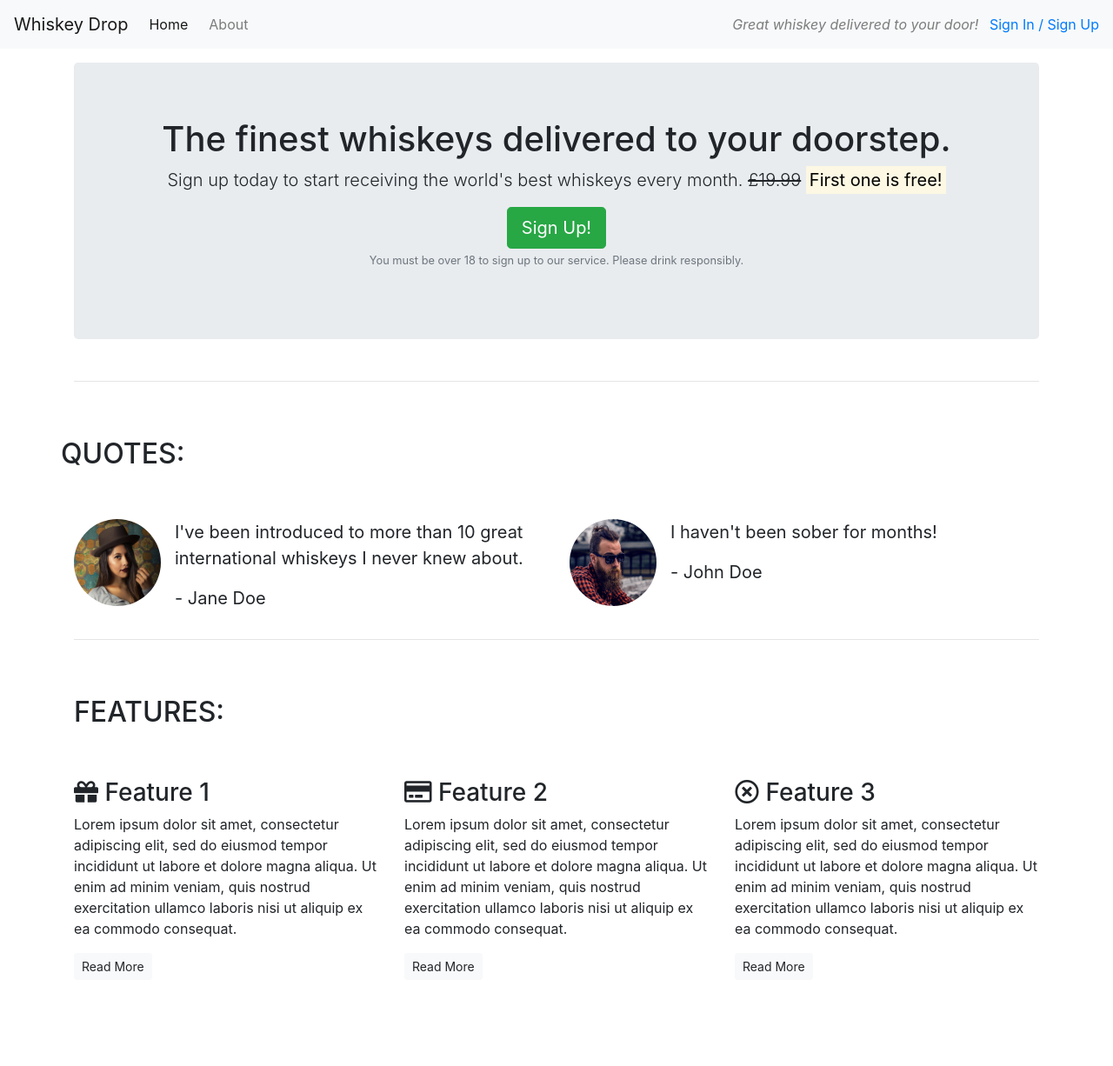
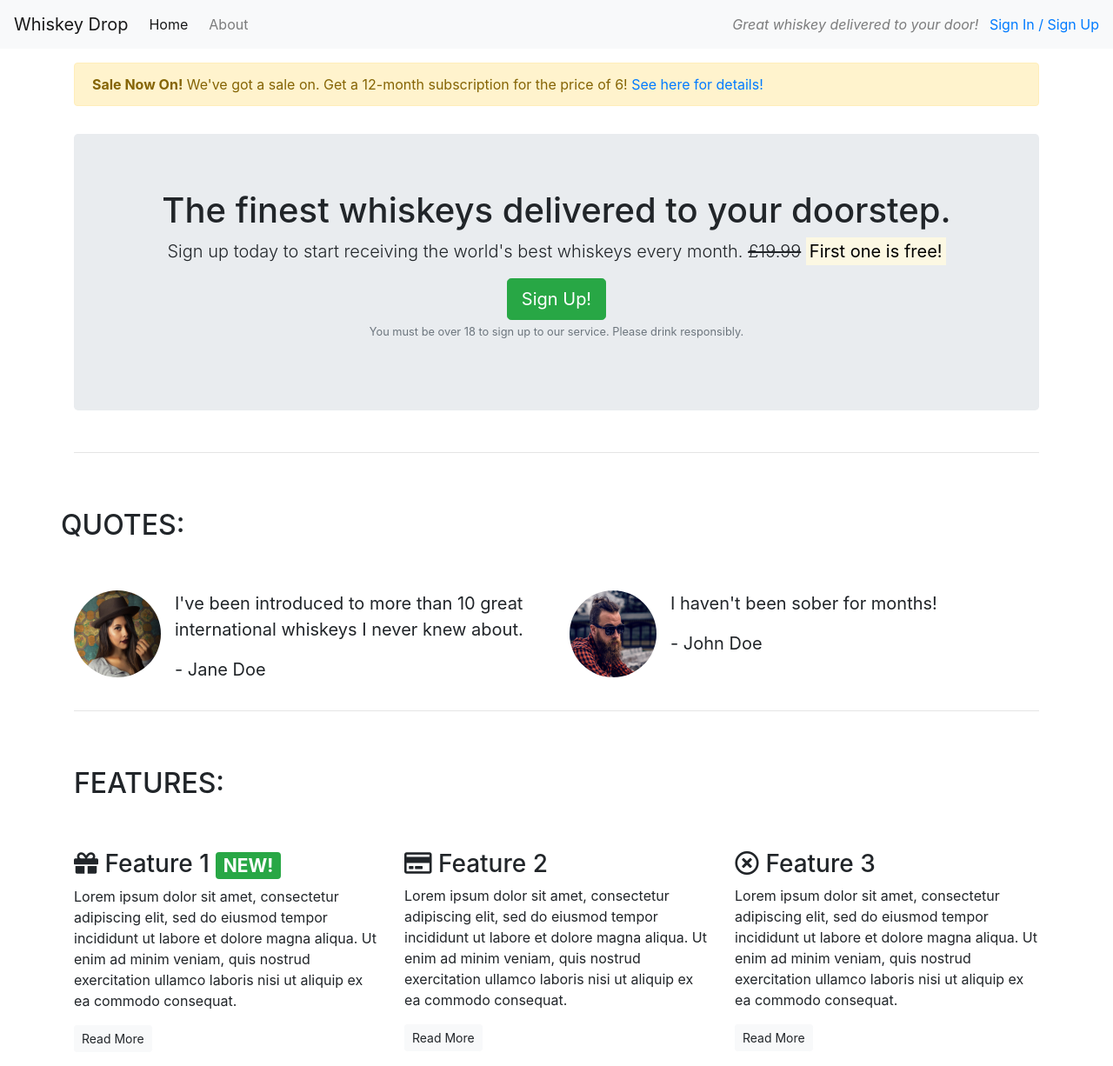
Before and after one commit to andywales83/Whiskey-Drop-Project, a plain HTML site: page index.html in a window 1280 px wide. Shown: the whole page at 87% size. Before the commit the page ends 1143 px from the top, so only its background shows below. Drawn offline with nearby package versions, Linux system fonts and the light colour scheme.

Commit message:
added alert banner for sale

```diff
--- a/index.html
+++ b/index.html
@@ -6,7 +6,9 @@
     <meta name="viewport" content="width=device-width, initial-scale=1.0">
     <title>Whiskey Drop | Taste a new whiskey every month</title>
     <link rel="stylesheet" href="https://maxcdn.bootstrapcdn.com/bootstrap/4.1.3/css/bootstrap.min.css">
-    <link rel="stylesheet" href="https://cdnjs.cloudflare.com/ajax/libs/font-awesome/5.6.1/css/all.css" integrity="sha512-YUCCaLO/tj3493UaNIBJtbAScJPiVKcSnJJ/F88ApJSnTbNMiFqML7whUC0Gy+Q2ho9DHnw/l34fN0DwsxmAyA==" crossorigin="anonymous" />
+    <link rel="stylesheet" href="https://cdnjs.cloudflare.com/ajax/libs/font-awesome/5.6.1/css/all.css"
+        integrity="sha512-YUCCaLO/tj3493UaNIBJtbAScJPiVKcSnJJ/F88ApJSnTbNMiFqML7whUC0Gy+Q2ho9DHnw/l34fN0DwsxmAyA=="
+        crossorigin="anonymous" />
 </head>
 
 <body>
@@ -22,7 +24,14 @@
             <a href="/login">Sign In / Sign Up</a>
         </div>
     </nav>
-    <article class="container">
+    <article class="container mt-3">
+        <div class="row">
+            <div class="col-12">
+                <div class="alert alert-warning">
+                    <strong>Sale Now On!</strong> We've got a sale on. Get a 12-month subscription for the price of 6! <a href="#">See here for details!</a>
+                </div>
+            </div>
+        </div>
         <!-- Callout -->
         <div class="row">
             <div class="col-12">
@@ -93,7 +102,8 @@
             <div class="row">
                 <div class="col-12 col-md-6 col-lg-4">
                     <div class="feature">
-                        <h3><i class="fas fa-gift"></i> Feature 1</h3>
+                        <h3><i class="fas fa-gift d-none d-sm-inline"></i> Feature 1 <span
+                                class="badge badge-success">NEW!</span></h3>
                         <p>Lorem ipsum dolor sit amet, consectetur adipiscing elit, sed do eiusmod tempor incididunt ut
                             labore
                             et dolore magna aliqua. Ut enim ad minim veniam, quis nostrud exercitation ullamco laboris
@@ -105,7 +115,7 @@
                 </div>
                 <div class="col-12 col-md-6 col-lg-4">
                     <div class="feature">
-                        <h3><i class="far fa-credit-card"></i> Feature 2</h3>
+                        <h3><i class="far fa-credit-card d-none d-sm-inline"></i> Feature 2</h3>
                         <p>Lorem ipsum dolor sit amet, consectetur adipiscing elit, sed do eiusmod tempor incididunt ut
                             labore
                             et dolore magna aliqua. Ut enim ad minim veniam, quis nostrud exercitation ullamco laboris
@@ -116,7 +126,7 @@
                 </div>
                 <div class="col-12 d-md-none d-lg-block col-lg-4">
                     <div class="feature">
-                        <h3><i class="far fa-times-circle"></i> Feature 3</h3>
+                        <h3><i class="far fa-times-circle d-none d-sm-inline"></i> Feature 3</h3>
                         <p>Lorem ipsum dolor sit amet, consectetur adipiscing elit, sed do eiusmod tempor incididunt ut
                             labore
                             et dolore magna aliqua. Ut enim ad minim veniam, quis nostrud exercitation ullamco laboris
```
